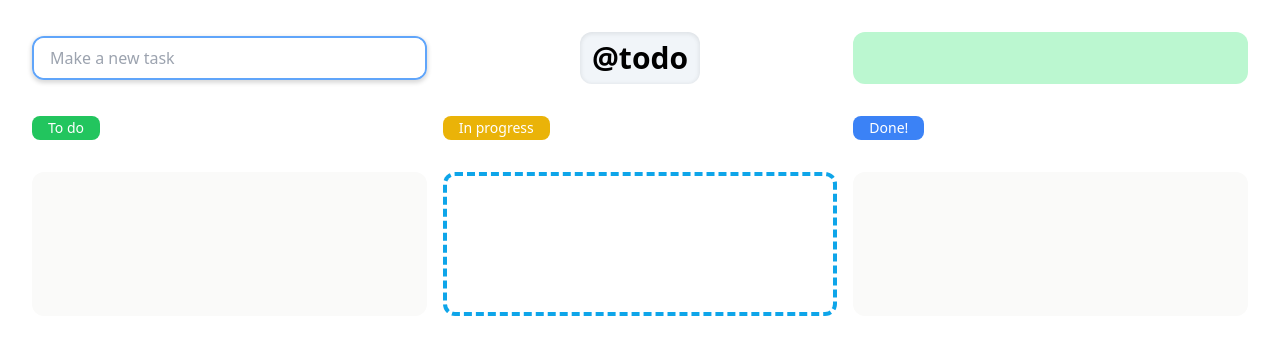
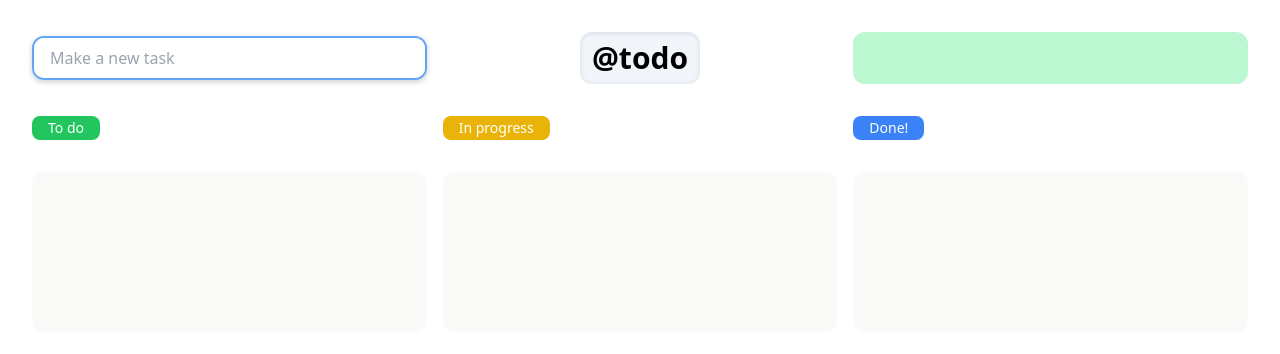
Before and after one commit to kenyokokawa/todo, a React (Vite) app: page / in a window 1280 px wide. Shown: the top 354 px of the page. Built offline with nearby package versions, Linux system fonts and the light colour scheme; the HTML template or start-up script is replaced by a standard one.

Commit message:
add drag and drop for different columns

```diff
--- a/package.json
+++ b/package.json
@@ -10,6 +10,7 @@
     "typecheck": "npx tsc && echo 'typecheck passed'"
   },
   "dependencies": {
+    "@dnd-kit/core": "^6.1.0",
     "react": "^18.3.1",
     "react-dom": "^18.3.1"
   },
--- a/src/App.tsx
+++ b/src/App.tsx
@@ -1,10 +1,14 @@
 import "./App.css";
 import TaskManager from "./components/TaskManager";
+import { TaskProvider } from "./contexts/TaskContext";
 
 function App() {
+
   return (
     <div className="grid grid-flow-row grid-cols-3 w-full gap-x-4 gap-y-8">
-      <TaskManager />
+      <TaskProvider>
+        <TaskManager />
+      </TaskProvider>
     </div>
   );
 }
--- /dev/null
+++ b/src/components/Column.tsx
@@ -0,0 +1,48 @@
+import { useDroppable } from "@dnd-kit/core";
+import { FC, useMemo } from "react";
+import { useTaskContext } from "../contexts/TaskContext";
+import TaskView from "./TaskView";
+import { TaskStatus } from "../types/task";
+
+type ColumnProps = {
+  status: TaskStatus;
+};
+
+const Column: FC<ColumnProps> = ({ status }) => {
+  const { tasks, editingTaskId, updateTask, startEditing, stopEditing } =
+    useTaskContext();
+
+  const tasksInColumn = useMemo(() => {
+    return tasks.filter((task) => task.status === status);
+  }, [tasks, status]);
+
+  const { isOver, setNodeRef } = useDroppable({
+    id: status,
+  });
+  const className = `flex flex-col gap-4 min-h-40 rounded-xl ${
+    isOver ? "border-dashed border-4 border-sky-500 p-2" : "bg-stone-50 p-3"
+  }`;
+
+  return (
+    <div ref={setNodeRef} className={className}>
+      {tasksInColumn.map((task) => {
+        const isEditing = editingTaskId === task.id;
+        return (
+          <TaskView
+            key={task.id}
+            task={task}
+            onEdit={() => startEditing(task.id)}
+            isEditing={isEditing}
+            onSave={(t) => {
+              updateTask(t);
+              stopEditing();
+            }}
+            onCancelEditing={() => stopEditing()}
+          />
+        );
+      })}
+    </div>
+  );
+};
+
+export default Column;
--- a/src/components/TaskManager.tsx
+++ b/src/components/TaskManager.tsx
@@ -1,72 +1,35 @@
-import React, { useState } from "react";
-import NewTask from "./NewTask";
-import TaskView from "./TaskView";
+import { DndContext, DragEndEvent } from "@dnd-kit/core";
+import React from "react";
+import { useTaskContext } from "../contexts/TaskContext";
+import Column from "./Column";
 import ColumnLabel from "./ColumnLabel";
 import Logo from "./Logo";
-
-export type Task = {
-  id: string;
-  title: string;
-  subtitle?: string;
-  status: "todo" | "in-progress" | "done";
-  priority?: "low" | "medium" | "high";
-  dueDate?: Date;
-  createdAt: Date;
-  updatedAt?: Date;
-  tags?: string[];
-};
+import NewTask from "./NewTask";
+import { TaskStatus } from "../types/task";
 
 const TaskManager: React.FC = () => {
-  const [tasks, setTasks] = useState<Task[]>([]);
-  const [editingTaskId, setEditingTaskId] = useState<string | null>(null);
+  const { tasks, addTask, updateTask } = useTaskContext();
 
-  const addTask = (task: Task) => {
-    setTasks([...tasks, task]);
-  };
-
-  const updateTask = (updatedTask: Task) => {
-    setTasks(
-      tasks.map((task) => (task.id === updatedTask.id ? updatedTask : task))
-    );
-  };
-
-  const startEditing = (taskId: string) => {
-    setEditingTaskId(taskId);
-  };
-
-  const stopEditing = () => {
-    setEditingTaskId(null);
+  const onDragEnd = (e: DragEndEvent) => {
+    const { over, active } = e;
+    const updatedTask = tasks.find((task) => task.id === active.id);
+    if (updatedTask && over) {
+      updateTask({ ...updatedTask, status: over.id as TaskStatus });
+    }
   };
 
   return (
-    <>
+    <DndContext onDragEnd={onDragEnd}>
       <NewTask onAddTask={addTask} />
       <Logo />
       <div className="bg-green-200 rounded-xl "></div>
       <ColumnLabel label="To do" backgroundColor="bg-green-500" />
       <ColumnLabel label="In progress" backgroundColor="bg-yellow-500" />
       <ColumnLabel label="Done!" backgroundColor="bg-blue-500" />
-      <div className="flex flex-col gap-4 bg-stone-50 rounded-xl p-3">
-        {tasks.map((task) => {
-          const isEditing = editingTaskId === task.id;
-          return (
-            <TaskView
-              key={task.id}
-              task={task}
-              onEdit={() => startEditing(task.id)}
-              isEditing={isEditing}
-              onSave={(t) => {
-                updateTask(t);
-                stopEditing();
-              }}
-              onCancelEditing={() => stopEditing()}
-            />
-          );
-        })}
-      </div>
-      <div className="min-h-36 border-dashed border-4 border-sky-500 rounded-xl"></div>
-      <div className="bg-stone-50  rounded-xl"></div>
-    </>
+      <Column status="todo" />
+      <Column status="in-progress" />
+      <Column status="done" />
+    </DndContext>
   );
 };
 
--- a/src/components/TaskView.tsx
+++ b/src/components/TaskView.tsx
@@ -3,6 +3,7 @@ import { Task } from "../types/task";
 import XIcon from "../assets/icons/XIcon";
 import CheckIcon from "../assets/icons/CheckIcon";
 import { formatDate } from "../utils/date";
+import { useDraggable } from "@dnd-kit/core";
 
 interface TaskViewProps {
   task: Task;
@@ -20,6 +21,31 @@ const TaskView: React.FC<TaskViewProps> = ({
   onCancelEditing,
 }) => {
   const [editedTask, setEditedTask] = useState<Task>(task);
+  const { attributes, listeners, setNodeRef, transform } = useDraggable({
+    id: task.id,
+    disabled: isEditing,
+  });
+
+  const [pressStart, setPressStart] = useState<number | null>(null);
+
+  const handlePointerDown = () => {
+    setPressStart(Date.now());
+  };
+
+  const handlePointerUp = () => {
+    const pressDuration = Date.now() - pressStart;
+    if (pressDuration < 100) {
+      console.log("editing!");
+      onEdit();
+    }
+  };
+
+  const style = transform
+    ? {
+        transform: `translate3d(${transform.x}px, ${transform.y}px, 0)`,
+      }
+    : undefined;
+
   useEffect(() => {
     if (isEditing) {
       setEditedTask(task);
@@ -29,8 +55,16 @@ const TaskView: React.FC<TaskViewProps> = ({
   const handleSubmit = () => {
     onSave(editedTask);
   };
+
   return (
-    <div className="w-100 rounded-xl p-4 bg-white brand-shadow " onClick={onEdit}>
+    <div onPointerDown={handlePointerDown} onPointerUp={handlePointerUp}>
+      <div
+        className="w-100 rounded-xl p-4 bg-white brand-shadow "
+        ref={setNodeRef}
+        style={style}
+        {...listeners}
+        {...attributes}
+      >
         {
           <p className="text-sm text-left m-[9px] text-neutral-400">
             {formatDate(task.createdAt)}
@@ -51,7 +85,10 @@ const TaskView: React.FC<TaskViewProps> = ({
                 type="text"
                 value={editedTask.subtitle}
                 onChange={(e) =>
-                setEditedTask((prev) => ({ ...prev, subtitle: e.target.value }))
+                  setEditedTask((prev) => ({
+                    ...prev,
+                    subtitle: e.target.value,
+                  }))
                 }
                 placeholder="Add notes"
                 className="text-m text-left border focus:outline-none  py-0.5 px-2 w-full"
@@ -61,15 +98,19 @@ const TaskView: React.FC<TaskViewProps> = ({
           </form>
         ) : (
           <>
-          <h2 className="text-xl font-bold text-left m-[9px]">{task.title}</h2>
-          <p className="text-m text-left m-[9px]">{task.subtitle || <br />}</p>
+            <h2 className="text-xl font-bold text-left m-[9px]">
+              {task.title}
+            </h2>
+            <p className="text-m text-left m-[9px]">
+              {task.subtitle || <br />}
+            </p>
           </>
         )}
         <div className="flex justify-end gap-1 h-6.5">
           {isEditing && (
             <>
               <button
-              onClick={(e) => {
+                onPointerDown={(e) => {
                   e.stopPropagation();
                   onCancelEditing();
                 }}
@@ -78,7 +119,7 @@ const TaskView: React.FC<TaskViewProps> = ({
                 <XIcon size={16} />
               </button>
               <button
-              onClick={(e) => {
+                onPointerDown={(e) => {
                   e.stopPropagation();
                   handleSubmit();
                 }}
@@ -90,6 +131,7 @@ const TaskView: React.FC<TaskViewProps> = ({
           )}
         </div>
       </div>
+    </div>
   );
 };
 
--- /dev/null
+++ b/src/contexts/TaskContext.tsx
@@ -0,0 +1,70 @@
+import React, { createContext, useContext, useState, ReactNode } from "react";
+
+export type Task = {
+  id: string;
+  title: string;
+  subtitle?: string;
+  status: "todo" | "in-progress" | "done";
+  priority?: "low" | "medium" | "high";
+  dueDate?: Date;
+  createdAt: Date;
+  updatedAt?: Date;
+  tags?: string[];
+};
+
+type TaskContextType = {
+  tasks: Task[];
+  addTask: (task: Task) => void;
+  updateTask: (updatedTask: Task) => void;
+  editingTaskId: string | null;
+  startEditing: (taskId: string) => void;
+  stopEditing: () => void;
+};
+
+const TaskContext = createContext<TaskContextType | undefined>(undefined);
+
+export const TaskProvider = ({ children }: { children: ReactNode }) => {
+  const [tasks, setTasks] = useState<Task[]>([]);
+  const [editingTaskId, setEditingTaskId] = useState<string | null>(null);
+
+  const addTask = (task: Task) => {
+    setTasks([...tasks, task]);
+  };
+
+  const updateTask = (updatedTask: Task) => {
+    setTasks(
+      tasks.map((task) => (task.id === updatedTask.id ? updatedTask : task))
+    );
+  };
+
+  const startEditing = (taskId: string) => {
+    setEditingTaskId(taskId);
+  };
+
+  const stopEditing = () => {
+    setEditingTaskId(null);
+  };
+
+  return (
+    <TaskContext.Provider
+      value={{
+        tasks,
+        addTask,
+        updateTask,
+        editingTaskId,
+        startEditing,
+        stopEditing,
+      }}
+    >
+      {children}
+    </TaskContext.Provider>
+  );
+};
+
+export const useTaskContext = () => {
+  const context = useContext(TaskContext);
+  if (!context) {
+    throw new Error("useTaskContext must be used within a TaskProvider");
+  }
+  return context;
+};
--- a/src/types/task.ts
+++ b/src/types/task.ts
@@ -1,8 +1,10 @@
+export type TaskStatus = "todo" | "in-progress" | "done";
+
 export type Task = {
   id: string;
   title: string;
   subtitle?: string;
-  status: "todo" | "in-progress" | "done";
+  status: TaskStatus;
   priority?: "low" | "medium" | "high";
   dueDate?: Date;
   createdAt: Date;
```
Also changed, not shown: src/components/NewTask.tsx (+5 -2 lines), 1 other file (tests, documents, lock files or other folders). Lines whose indentation alone changed are shown as unchanged.
